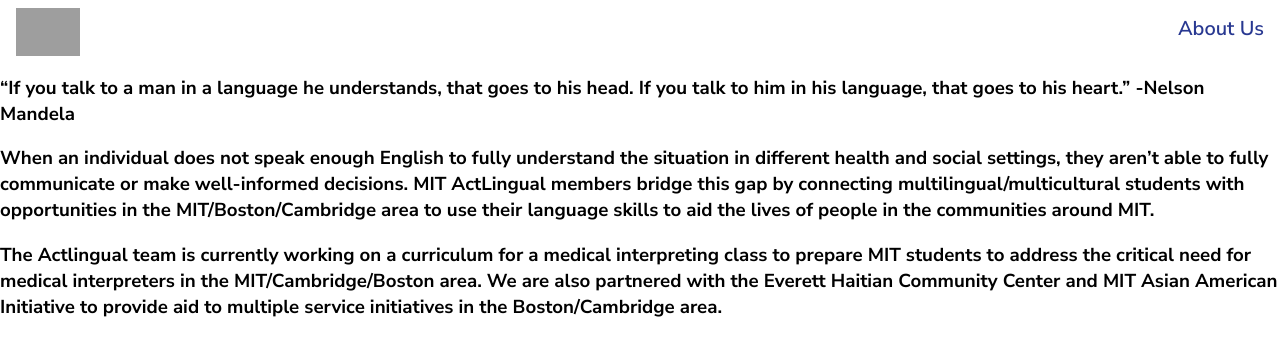
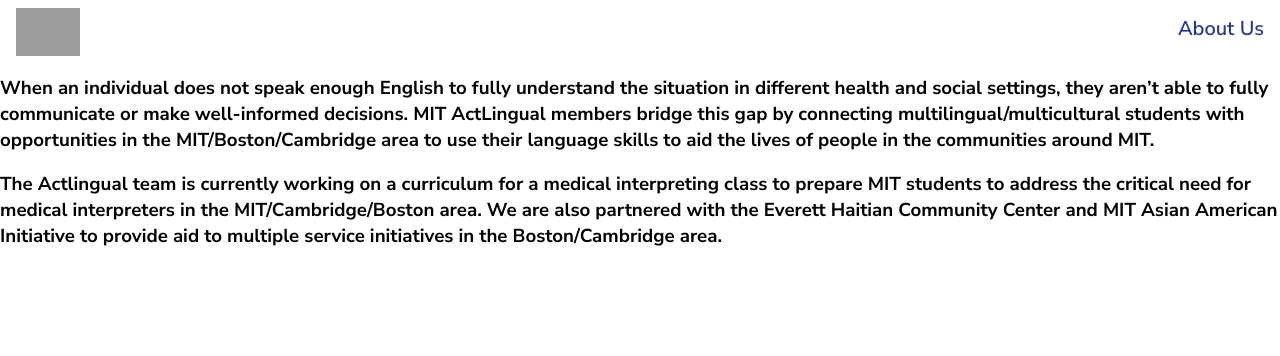
Before and after one commit to nikikim01/actlingual, a React app: page /about in a window 1280 px wide. Shown: the top 356 px of the page. Built offline with nearby package versions, Linux system fonts and the light colour scheme; grey boxes are pictures that could not be loaded; the HTML template or start-up script is replaced by a standard one.

Commit message:
init about us page

```diff
--- a/client/src/components/pages/About.js
+++ b/client/src/components/pages/About.js
@@ -8,9 +8,7 @@ class AboutPage extends Component {
     render() {
         return (
         <div>
-            <h3>“If you talk to a man in a language he understands, that goes to his head.
-                If you talk to him in his language, that goes to his heart.”
-                -Nelson Mandela</h3>
+
             <h3>When an individual does not speak enough English to fully understand the
                 situation in different health and social settings, they aren’t able to
                 fully communicate or make well-informed decisions. MIT ActLingual members
```
